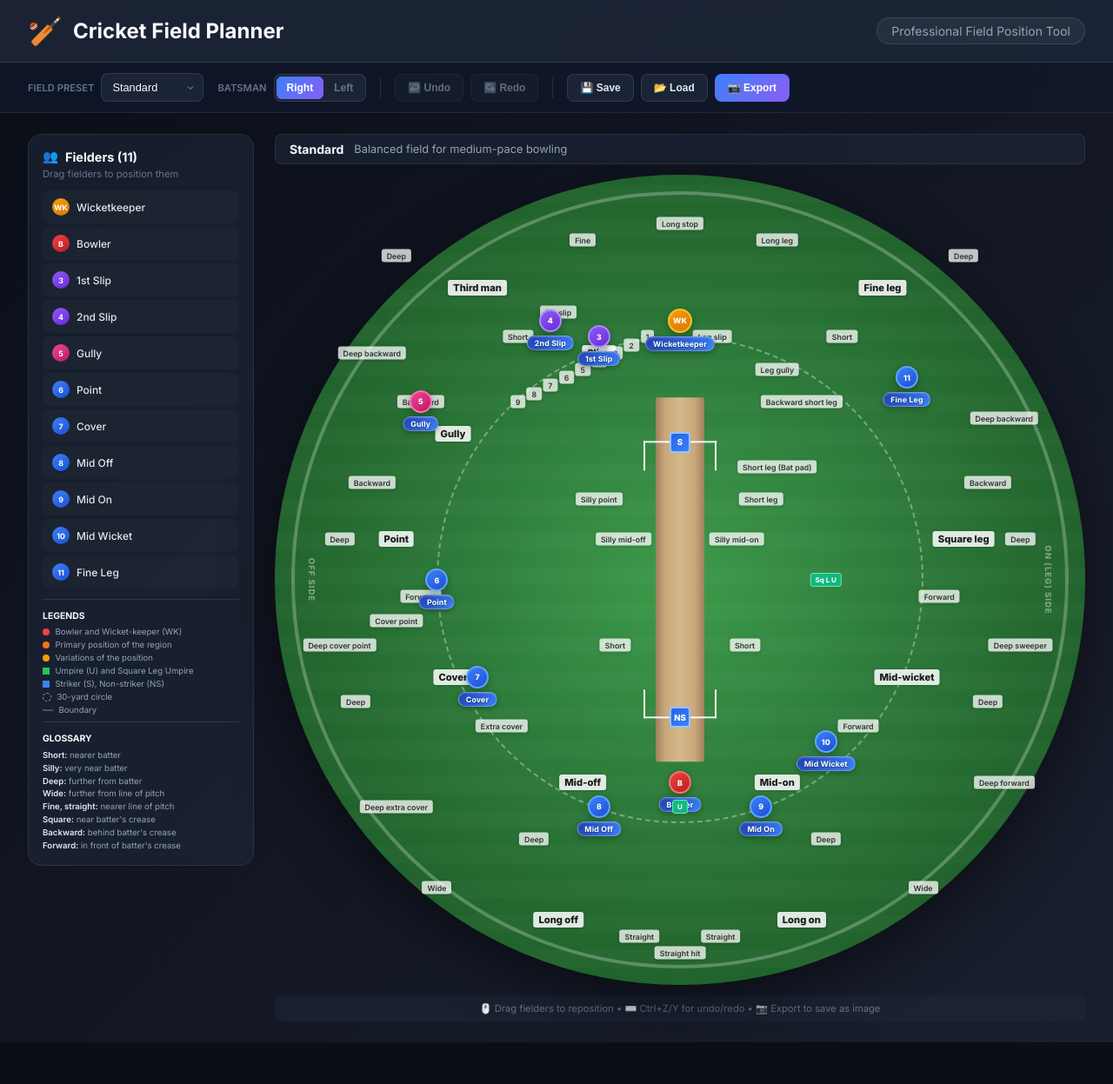
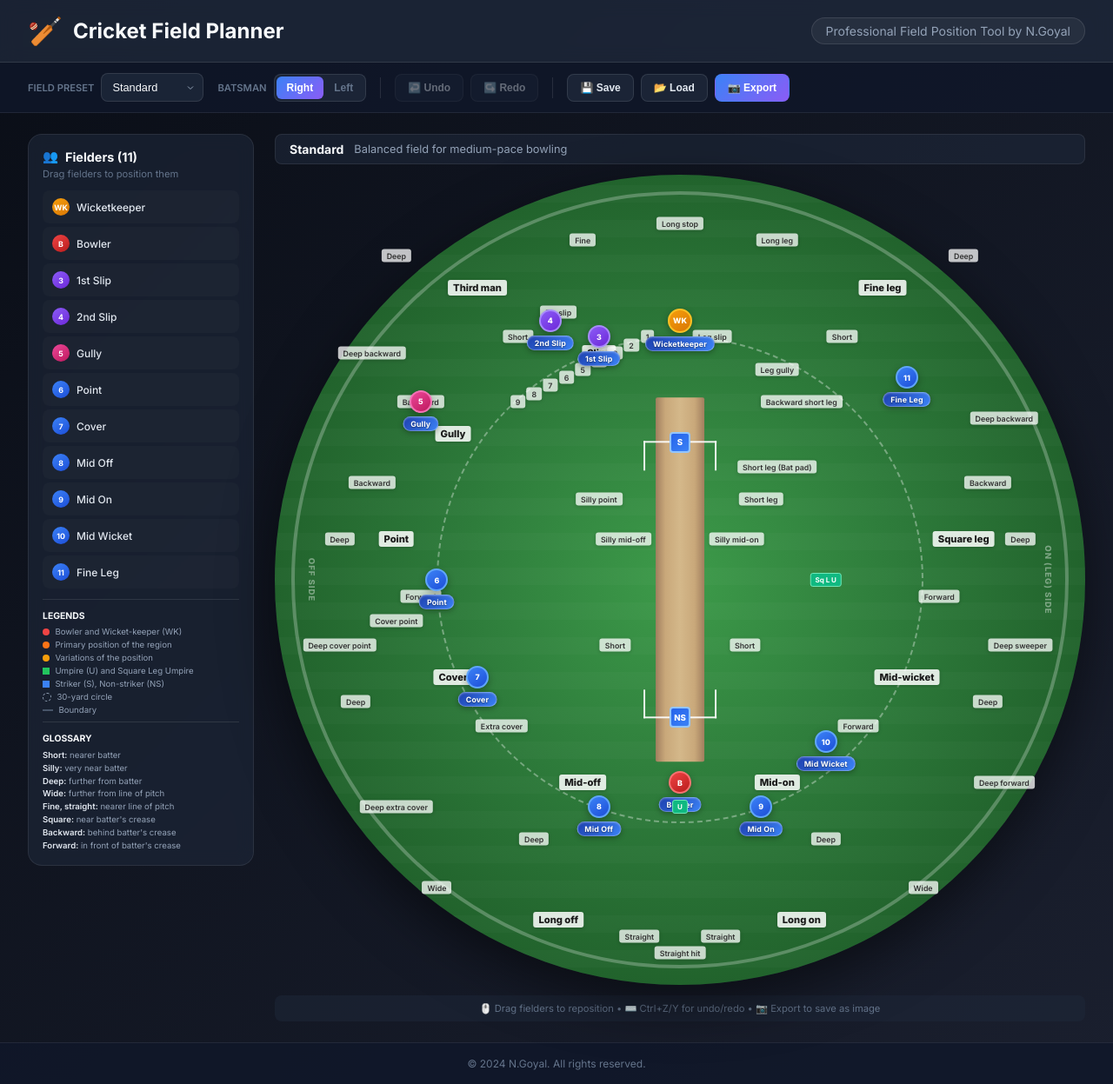
Before and after one commit to navendugoyal19/Cricket-field-position, a React (Vite) app: page / in a window 1280 px wide. Shown: the whole page at 87% size. Before the commit the page ends 1199 px from the top, so only its background shows below. Built offline with nearby package versions, Linux system fonts and the light colour scheme.

Commit message:
Add N.Goyal attribution in title and footer copyright

```diff
--- a/index.html
+++ b/index.html
@@ -1,15 +1,18 @@
 <!doctype html>
 <html lang="en">
+
 <head>
   <meta charset="UTF-8" />
   <link rel="icon" type="image/svg+xml" href="/vite.svg" />
   <meta name="viewport" content="width=device-width, initial-scale=1.0" />
-    <title>Cricket Field Planner</title>
+  <title>Cricket Field Planner | N.Goyal</title>
   <link rel="stylesheet" href="/src/index.css" />
   <link rel="stylesheet" href="/src/App.css" />
 </head>
+
 <body>
   <div id="root"></div>
   <script type="module" src="/src/main.tsx"></script>
 </body>
+
 </html>
--- a/src/App.css
+++ b/src/App.css
@@ -986,3 +986,19 @@
         padding: 1rem;
     }
 }
+
+/* ============================================
+   FOOTER
+   ============================================ */
+.footer {
+    text-align: center;
+    padding: 1rem 2rem;
+    background: rgba(15, 23, 42, 0.8);
+    border-top: 1px solid rgba(255, 255, 255, 0.08);
+}
+
+.footer p {
+    margin: 0;
+    font-size: 0.75rem;
+    color: #64748b;
+}
--- a/src/App.tsx
+++ b/src/App.tsx
@@ -189,7 +189,7 @@ function App() {
             <span className="logo-icon">🏏</span>
             Cricket Field Planner
           </h1>
-          <p className="tagline">Professional Field Position Tool</p>
+          <p className="tagline">Professional Field Position Tool by N.Goyal</p>
         </div>
       </header>
 
@@ -253,6 +253,11 @@ function App() {
         onClose={() => setModalMode(null)}
         onLoad={handleLoadSetup}
       />
+
+      {/* Footer */}
+      <footer className="footer">
+        <p>© 2024 N.Goyal. All rights reserved.</p>
+      </footer>
     </div>
   );
 }
```
Lines whose indentation alone changed are shown as unchanged.
